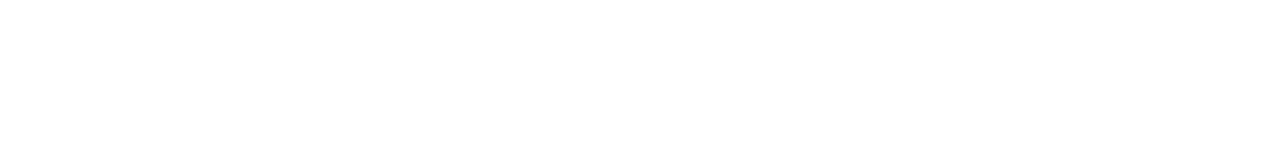
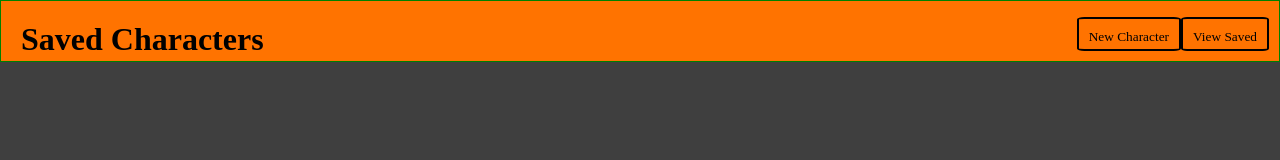
Before and after one commit to TheTrueGameBreaker/DND-Character-Generator, a plain HTML site: page secondPage.html in a window 1280 px wide. Drawn offline with Linux system fonts and the light colour scheme; a web font is replaced by a local one.

Commit message:
added css and title to second html

```diff
--- a/secondPage.html
+++ b/secondPage.html
@@ -4,9 +4,14 @@
     <meta charset="UTF-8">
     <meta http-equiv="X-UA-Compatible" content="IE=edge">
     <meta name="viewport" content="width=device-width, initial-scale=1.0">
+    <link rel="stylesheet" href="./assets/css/style.css">
     <title>Saved</title>
 </head>
 <body>
-
+    <header class="header">
+        <h1 class="title">Saved Characters</h1>
+        <button class="new"> New Character</button>
+        <button class="saved"> View Saved</button>
+    </header>
 </body>
 </html>
```
Also changed, not shown: index.html (+1 -5 lines), assets/css/style.css (line endings or trailing spaces).
